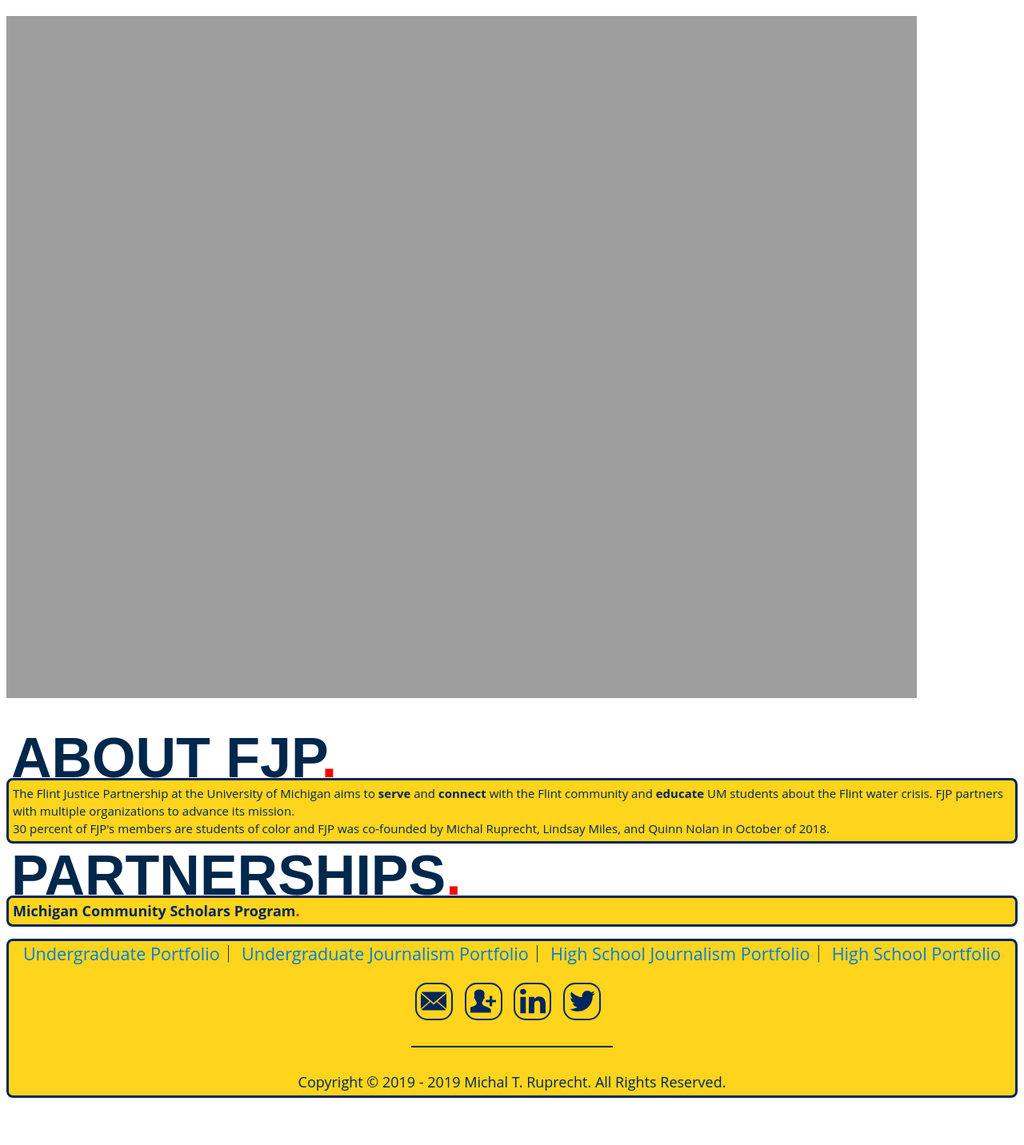
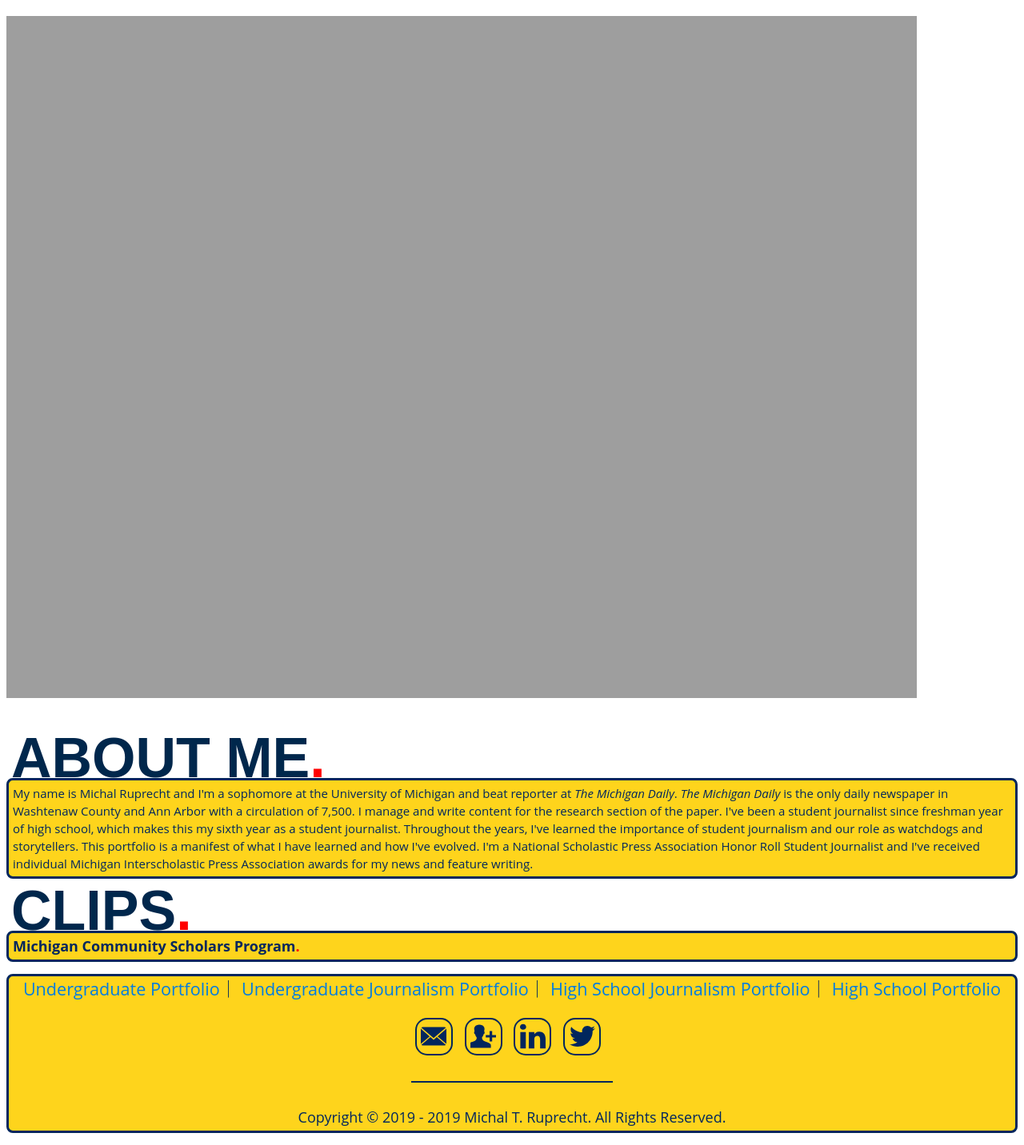
Before and after one commit to MichalRuprecht/michalruprecht.github.io, a Jekyll site: the page built from pages/journalism.html, in a window 1280 px wide. Shown: the whole page at 80% size. Built offline with Jekyll 4.4.1, drawn with Linux system fonts in a browser that asks for light colours; before the commit the page ends 1388 px from its top, so only the background shows below that.

Commit message:
Update journalism.html

```diff
--- a/pages/journalism.html
+++ b/pages/journalism.html
@@ -11,15 +11,14 @@ title: Michal T. Ruprecht Official Website
     <img src="https://michalruprecht.com/assets/jp/profile.svg" alt="Michal Ruprecht" width="90%" align="middle">
 
     <div class="title">
-      <br />ABOUT FJP<font color="#FF0000">.</font>
+      <br />ABOUT ME<font color="#FF0000">.</font>
     </div>
     <div class="college">
-      <h3>The Flint Justice Partnership at the University of Michigan aims to <b>serve</b> and <b>connect</b> with the Flint community and <b>educate</b> UM students about the Flint water crisis. FJP partners with multiple organizations to advance its mission.
-        <br />30 percent of FJP's members are students of color and FJP was co-founded by Michal Ruprecht, Lindsay Miles, and Quinn Nolan in October of 2018.</h3>
+      <h3>My name is Michal Ruprecht and I'm a sophomore at the University of Michigan and beat reporter at <i>The Michigan Daily</i>. <i>The Michigan Daily</i> is the only daily newspaper in Washtenaw County and Ann Arbor with a circulation of 7,500. I manage and write content for the research section of the paper. I've been a student journalist since freshman year of high school, which makes this my sixth year as a student journalist. Throughout the years, I've learned the importance of student journalism and our role as watchdogs and storytellers. This portfolio is a manifest of what I have learned and how I've evolved. I'm a National Scholastic Press Association Honor Roll Student Journalist and I've received individual Michigan Interscholastic Press Association awards for my news and feature writing.</h3>
     </div>
 
       <div class="title">
-        PARTNERSHIPS<font color="#FF0000">.</font>
+        CLIPS<font color="#FF0000">.</font>
       </div>
       <div class="college">
         <h3><b><big>Michigan Community Scholars Program<font color="#FF0000">.</font></big></b>
```
